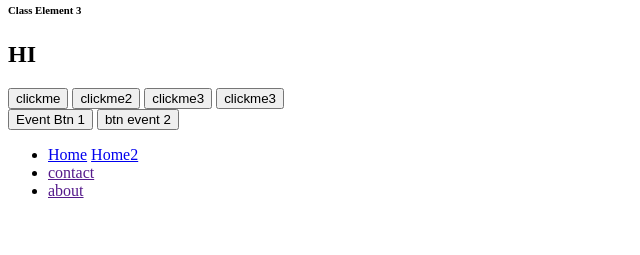
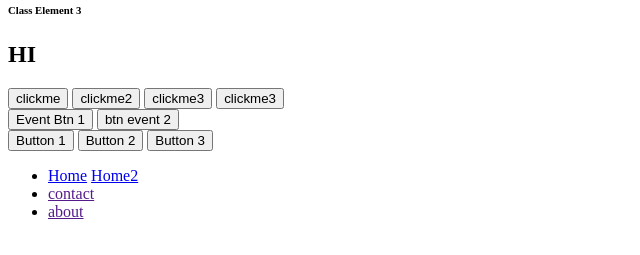
Before and after one commit to MaheshFSD/New_Js, a plain HTML site: page index.html in a window 1280 px wide. Shown: the part 275-530 px from the top of the page, without its empty margins (0-640 px from the left). Drawn offline with Linux system fonts and the light colour scheme.

Commit message:
JS Code 65

```diff
--- a/index.html
+++ b/index.html
@@ -49,7 +49,13 @@
     <input type="button" onclick="myfunction3()" name="btn" value="clickme3" >
     <input name="nameButton" type="button" onclick="myfunction4()" value="clickme3" > <br>
     <input class="btnEvent" type="button" name="btn5" value="Event Btn 1">
-    <input type="button" value="btn event 2" class="btnEvent2">
+    <input type="button" value="btn event 2" class="btnEvent2"> <br>
+    <div class="eventBtns">
+        <button name="button1" >Button 1</button>
+        <button name="button2" >Button 2</button>
+        <button name="button3" >Button 3</button>
+    </div>
+
     <p id="matchAll"></p>
     <p id="stringLiteral"></p>
     <ul id="ulId">
--- a/js30.js
+++ b/js30.js
@@ -20,3 +20,14 @@ btnClick2.addEventListener('click', () => {
 });
 // this in case of arrow is one level above or where the function is created
 // in case3 of normal functions this is what it's called
+const buttons = document.querySelectorAll('.eventBtns button');
+console.log(buttons, ' ----- all buttons ---- ');
+buttons.forEach(btn => {
+    console.log(btn, this, ' ------- btn and this ------ ');
+    btn.addEventListener('click', function () {
+        console.log('btn got clicked from loop');
+        console.log('btn got clicked from loop');
+        console.log(btn.textContent, this, ' ----- textContent ----- ');
+        console.log(this.textContent, this, ' ----- textContent ----- '); // undefined incase of arrow. otherwise fine -----
+    })
+})
```
